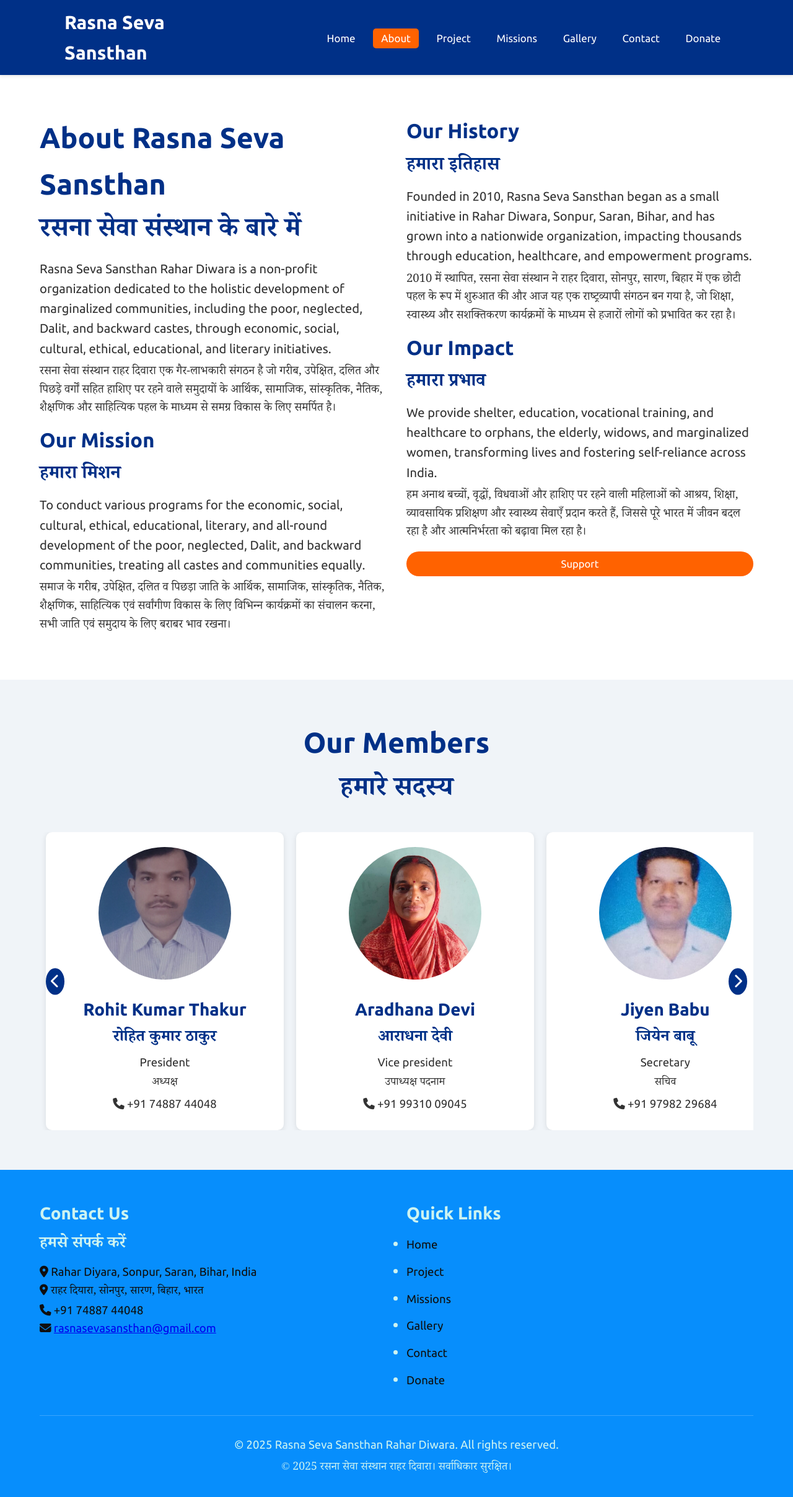
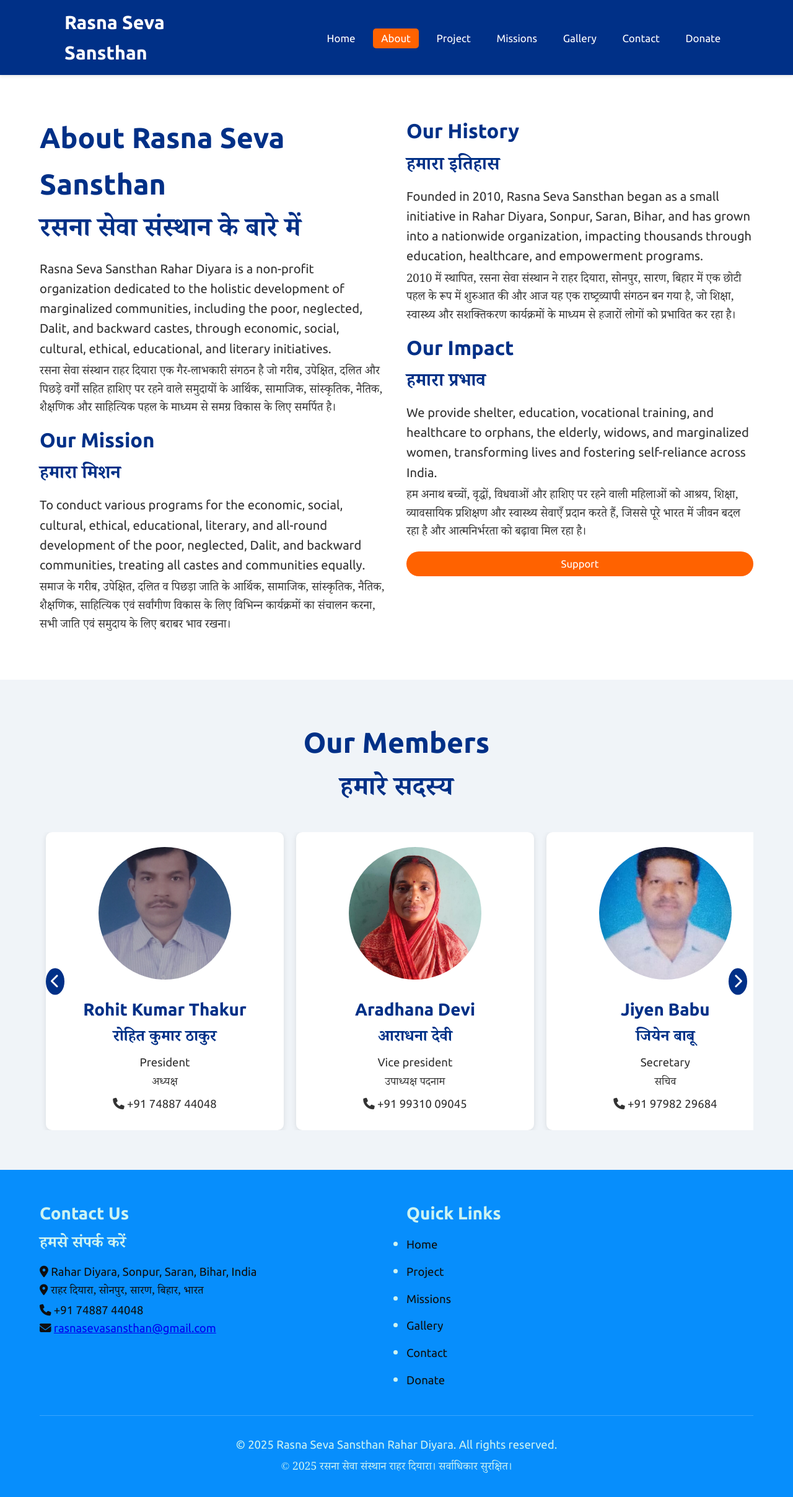
Before and after one commit to Ankitaraj15/Rasna_NGO_website, a plain HTML site: page about.html in a window 1280 px wide. Shown: the whole page at 62% size. Drawn offline with Linux system fonts and the light colour scheme.

Commit message:
Update about and contact pages

```diff
--- a/about.html
+++ b/about.html
@@ -32,8 +32,8 @@
       <div class="about-info">
         <h2>About Rasna Seva Sansthan</h2>
         <h2 class="hindi">रसना सेवा संस्थान के बारे में</h2>
-        <p>Rasna Seva Sansthan Rahar Diwara is a non-profit organization dedicated to the holistic development of marginalized communities, including the poor, neglected, Dalit, and backward castes, through economic, social, cultural, ethical, educational, and literary initiatives.</p>
-        <p class="hindi">रसना सेवा संस्थान राहर दिवारा एक गैर-लाभकारी संगठन है जो गरीब, उपेक्षित, दलित और पिछड़े वर्गों सहित हाशिए पर रहने वाले समुदायों के आर्थिक, सामाजिक, सांस्कृतिक, नैतिक, शैक्षणिक और साहित्यिक पहल के माध्यम से समग्र विकास के लिए समर्पित है।</p>
+        <p>Rasna Seva Sansthan Rahar Diyara is a non-profit organization dedicated to the holistic development of marginalized communities, including the poor, neglected, Dalit, and backward castes, through economic, social, cultural, ethical, educational, and literary initiatives.</p>
+        <p class="hindi">रसना सेवा संस्थान राहर दियारा एक गैर-लाभकारी संगठन है जो गरीब, उपेक्षित, दलित और पिछड़े वर्गों सहित हाशिए पर रहने वाले समुदायों के आर्थिक, सामाजिक, सांस्कृतिक, नैतिक, शैक्षणिक और साहित्यिक पहल के माध्यम से समग्र विकास के लिए समर्पित है।</p>
         <h3>Our Mission</h3>
         <h3 class="hindi">हमारा मिशन</h3>
         <p>To conduct various programs for the economic, social, cultural, ethical, educational, literary, and all-round development of the poor, neglected, Dalit, and backward communities, treating all castes and communities equally.</p>
@@ -42,8 +42,8 @@
       <div class="about-details">
         <h3>Our History</h3>
         <h3 class="hindi">हमारा इतिहास</h3>
-        <p>Founded in 2010, Rasna Seva Sansthan began as a small initiative in Rahar Diwara, Sonpur, Saran, Bihar, and has grown into a nationwide organization, impacting thousands through education, healthcare, and empowerment programs.</p>
-        <p class="hindi">2010 में स्थापित, रसना सेवा संस्थान ने राहर दिवारा, सोनपुर, सारण, बिहार में एक छोटी पहल के रूप में शुरुआत की और आज यह एक राष्ट्रव्यापी संगठन बन गया है, जो शिक्षा, स्वास्थ्य और सशक्तिकरण कार्यक्रमों के माध्यम से हजारों लोगों को प्रभावित कर रहा है।</p>
+        <p>Founded in 2010, Rasna Seva Sansthan began as a small initiative in Rahar Diyara, Sonpur, Saran, Bihar, and has grown into a nationwide organization, impacting thousands through education, healthcare, and empowerment programs.</p>
+        <p class="hindi">2010 में स्थापित, रसना सेवा संस्थान ने राहर दियारा, सोनपुर, सारण, बिहार में एक छोटी पहल के रूप में शुरुआत की और आज यह एक राष्ट्रव्यापी संगठन बन गया है, जो शिक्षा, स्वास्थ्य और सशक्तिकरण कार्यक्रमों के माध्यम से हजारों लोगों को प्रभावित कर रहा है।</p>
         <h3>Our Impact</h3>
         <h3 class="hindi">हमारा प्रभाव</h3>
         <p>We provide shelter, education, vocational training, and healthcare to orphans, the elderly, widows, and marginalized women, transforming lives and fostering self-reliance across India.</p>
@@ -184,8 +184,8 @@
       </div>
     </div>
     <div class="footer-bottom">
-      <p>© 2025 Rasna Seva Sansthan Rahar Diwara. All rights reserved.</p>
-      <p class="hindi">© 2025 रसना सेवा संस्थान राहर दिवारा। सर्वाधिकार सुरक्षित।</p>
+      <p>© 2025 Rasna Seva Sansthan Rahar Diyara. All rights reserved.</p>
+      <p class="hindi">© 2025 रसना सेवा संस्थान राहर दियारा। सर्वाधिकार सुरक्षित।</p>
     </div>
   </footer>
 
```
Also changed, not shown: contact.html (+2 -2 lines).
